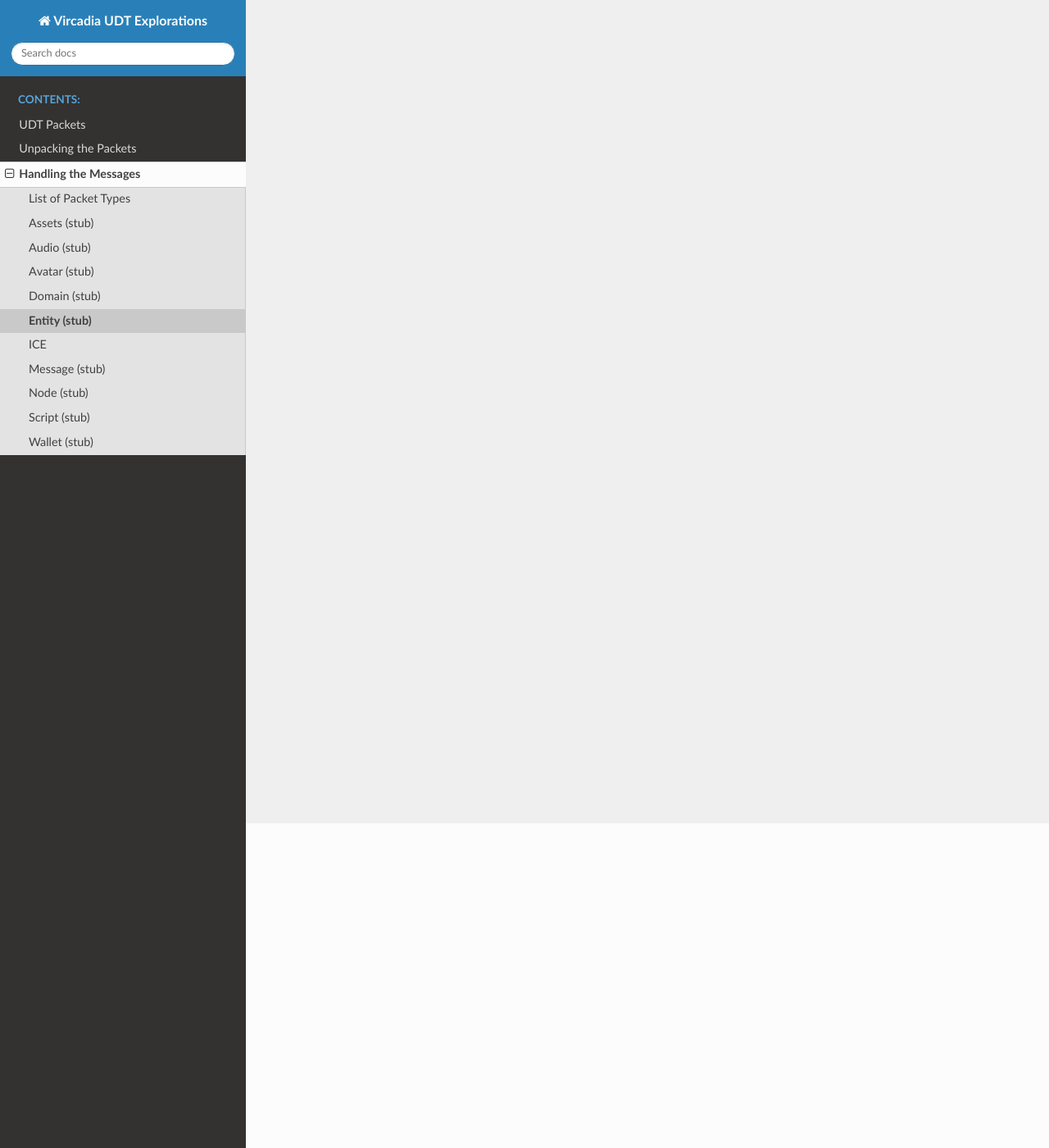
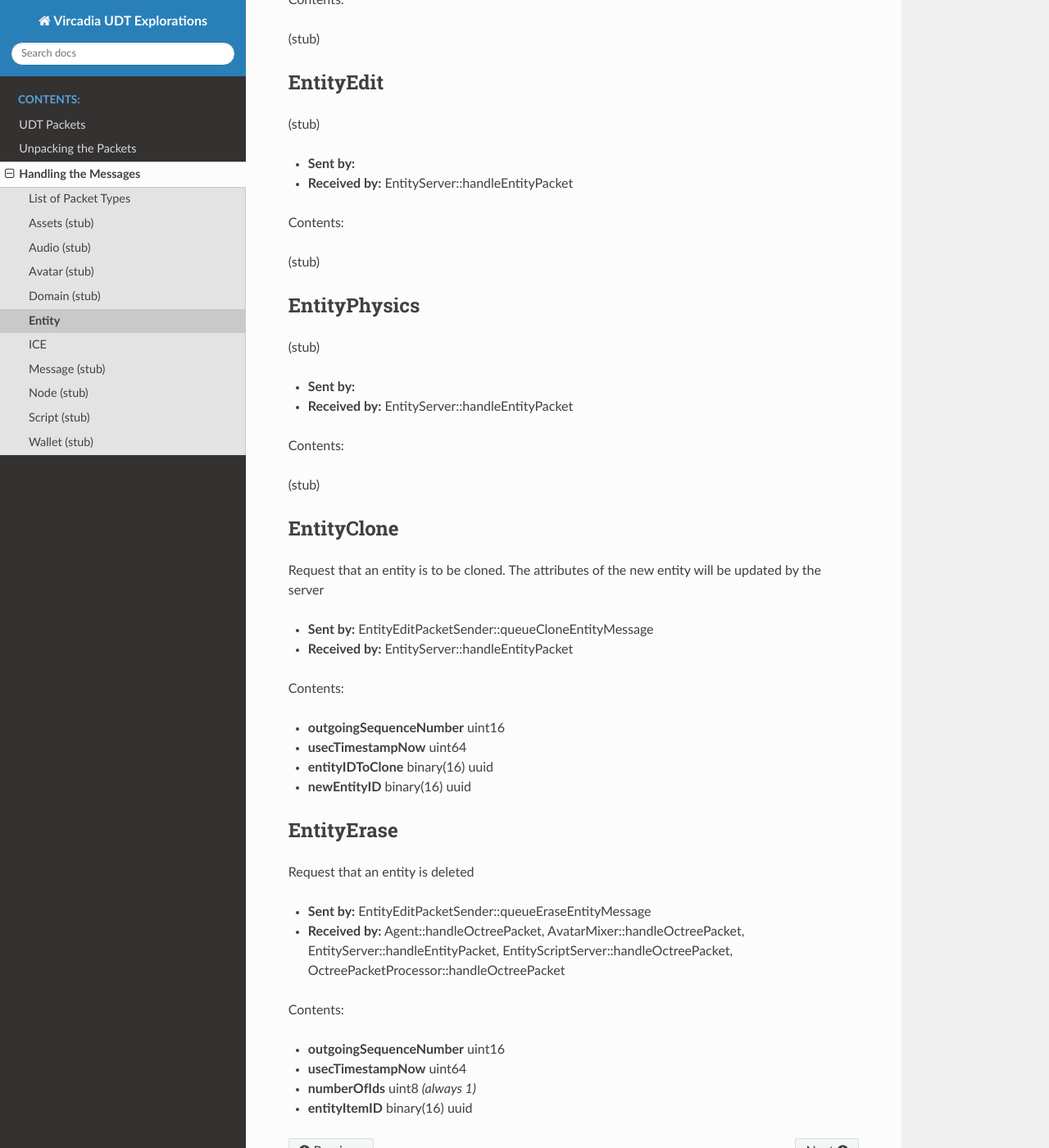
Before and after one commit to odysseus654/vircadia-protocol-exploration, a Sphinx documentation site: the page built from source/message/entity.rst, in a window 1280 px wide and 1400 px high, scrolled down 396 px. Shown: the whole window at 82% size. Built offline with Sphinx 7.4.7 and the Read the Docs theme 2.0.0, drawn with Linux system fonts in a browser that asks for light colours; some of the changed text lies outside the part shown.

Commit message:
starting to flesh out entity/octree packet contents

```diff
--- a/source/message/entity.rst
+++ b/source/message/entity.rst
@@ -1,2 +1,76 @@
-Entity (stub)
-=============
+Entity
+======
+
+Responsible for describing the contents of a domain
+
+.. _EntityAdd:
+
+EntityAdd
+---------
+(stub)
+
+* **Sent by:**
+* **Received by:** EntityServer::handleEntityPacket
+
+Contents:
+
+(stub)
+
+.. _EntityEdit:
+
+EntityEdit
+----------
+(stub)
+
+* **Sent by:**
+* **Received by:** EntityServer::handleEntityPacket
+
+Contents:
+
+(stub)
+
+.. _EntityPhysics:
+
+EntityPhysics
+-------------
+(stub)
+
+* **Sent by:**
+* **Received by:** EntityServer::handleEntityPacket
+
+Contents:
+
+(stub)
+
+.. _EntityClone:
+
+EntityClone
+-----------
+Request that an entity is to be cloned.  The attributes of the new entity will be updated by the server
+
+* **Sent by:** EntityEditPacketSender::queueCloneEntityMessage
+* **Received by:** EntityServer::handleEntityPacket
+
+Contents:
+
+* **outgoingSequenceNumber** uint16
+* **usecTimestampNow** uint64
+* **entityIDToClone** binary(16) uuid
+* **newEntityID** binary(16) uuid
+
+.. _EntityErase:
+
+EntityErase
+-----------
+Request that an entity is deleted
+
+* **Sent by:** EntityEditPacketSender::queueEraseEntityMessage
+* **Received by:** Agent::handleOctreePacket, AvatarMixer::handleOctreePacket, EntityServer::handleEntityPacket,
+  EntityScriptServer::handleOctreePacket, OctreePacketProcessor::handleOctreePacket
+
+Contents:
+
+* **outgoingSequenceNumber** uint16
+* **usecTimestampNow** uint64
+* **numberOfIds** uint8 *(always 1)*
+* **entityItemID** binary(16) uuid
```
Also changed, not shown: source/message/ice.rst (+4 -4 lines), source/message/packets.rst (+9 -13 lines).
